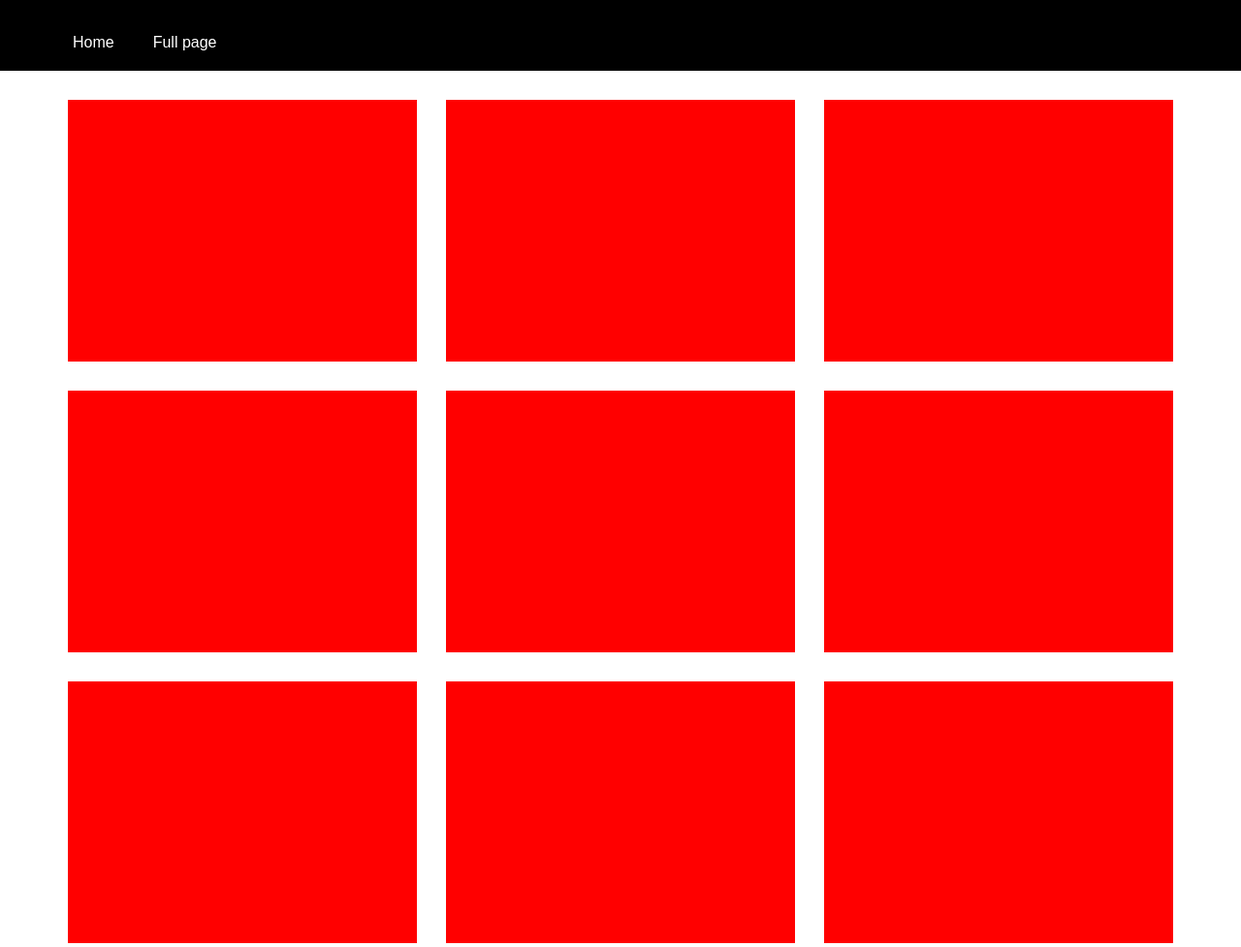
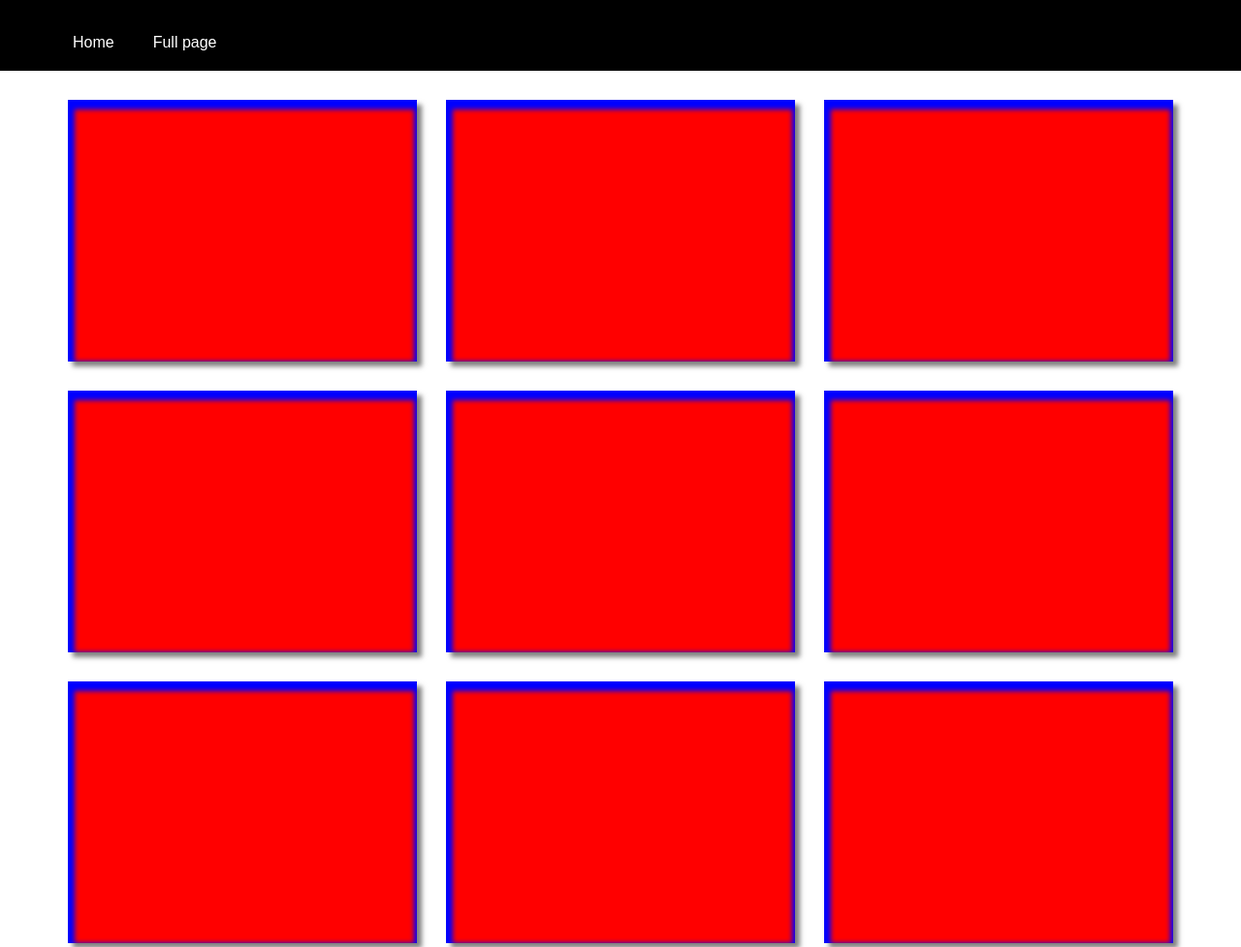
Before and after one commit to lodernaut/scroll-behavior-smooth-HTML-CSS, a plain HTML site: page index.html in a window 1280 px wide. Shown: the top 977 px of the page at 97% size. Drawn offline with Linux system fonts and the light colour scheme.

Commit message:
Update styles.css

```diff
--- a/asetts/css/styles.css
+++ b/asetts/css/styles.css
@@ -38,7 +38,7 @@
   width: 100%;
   height: 100%;
   background: red;
-
+  box-shadow: inset 2px 5px 5px 5px blue, 5px 5px 5px rgba(0, 0, 0, 0.5);
 }
 
 .menu {
```
Lines whose indentation alone changed are shown as unchanged.
